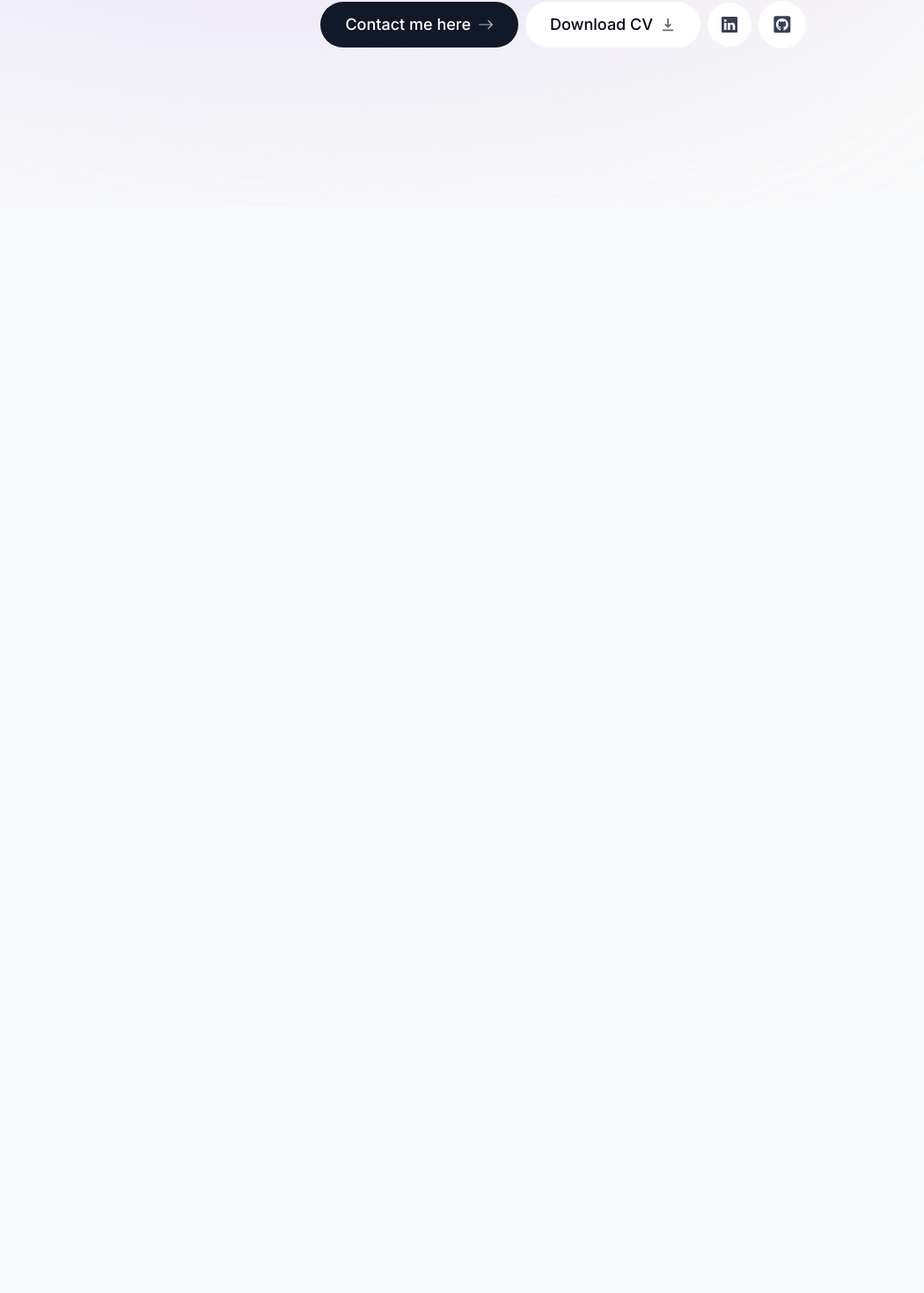
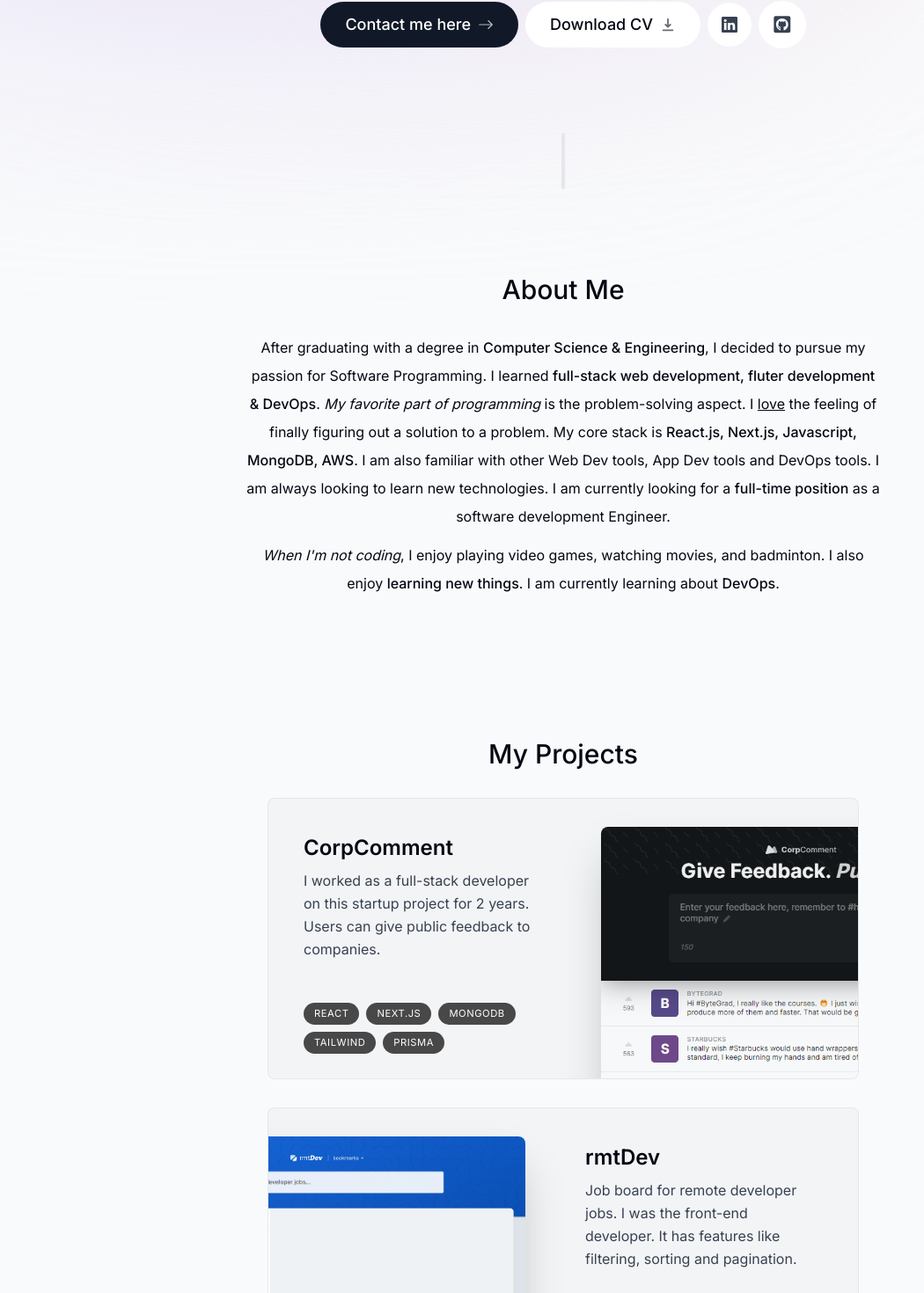
Before and after one commit to kevalpanwala27/Portfolio-Website, a Next.js app: page / in a window 1280 px wide. Shown: the part 565-2035 px from the top of the page at 88% size, without its empty margins (0-1050 px from the left). Before the commit the page ends 800 px from the top, so only its background shows below. Built offline with nearby package versions, Linux system fonts and the light colour scheme.

Commit message:
finish about and project page

```diff
--- a/app/page.tsx
+++ b/app/page.tsx
@@ -1,21 +1,21 @@
-// import About from "@/components/about";
+import About from "@/components/about";
 // import Contact from "@/components/contact";
 // import Experience from "@/components/experience";
 import Intro from "@/components/intro";
-// import Projects from "@/components/projects";
-// import SectionDivider from "@/components/section-divider";
+import Projects from "@/components/projects";
+import SectionDivider from "@/components/section-divider";
 // import Skills from "@/components/skills";
 
 export default function Home() {
   return (
     <main className="flex flex-col items-center px-4">
       <Intro />
-      {/* <SectionDivider />
+      <SectionDivider />
       <About />
       <Projects />
-      <Skills />
+      {/* <Skills />
       <Experience />
-      <Contact /> */}
+      <Contact />  */}
     </main>
   );
 }
--- /dev/null
+++ b/components/about.tsx
@@ -0,0 +1,49 @@
+"use client";
+
+import React from "react";
+import SectionHeading from "./section-heading";
+import { motion } from "framer-motion";
+import { useSectionInView } from "@/lib/hooks";
+
+export default function About() {
+  const { ref } = useSectionInView("About");
+
+  return (
+    <motion.section
+      ref={ref}
+      className="mb-28 max-w-[45rem] text-center leading-8 sm:mb-40 scroll-mt-28"
+      initial={{ opacity: 0, y: 100 }}
+      animate={{ opacity: 1, y: 0 }}
+      transition={{ delay: 0.175 }}
+      id="about"
+    >
+      <SectionHeading>About me</SectionHeading>
+      <p className="mb-3">
+        After graduating with a degree in{" "}
+        <span className="font-medium">Computer Science & Engineering</span>, I
+        decided to pursue my passion for Software Programming. I learned{" "}
+        <span className="font-medium">
+          full-stack web development, fluter development & DevOps
+        </span>
+        . <span className="italic">My favorite part of programming</span> is the
+        problem-solving aspect. I <span className="underline">love</span> the
+        feeling of finally figuring out a solution to a problem. My core stack
+        is{" "}
+        <span className="font-medium">
+          React.js, Next.js, Javascript, MongoDB, AWS
+        </span>
+        . I am also familiar with other Web Dev tools, App Dev tools and DevOps
+        tools. I am always looking to learn new technologies. I am currently
+        looking for a <span className="font-medium">full-time position</span> as
+        a software development Engineer.
+      </p>
+
+      <p>
+        <span className="italic">When I'm not coding</span>, I enjoy playing
+        video games, watching movies, and badminton. I also enjoy{" "}
+        <span className="font-medium">learning new things</span>. I am currently
+        learning about <span className="font-medium">DevOps</span>.
+      </p>
+    </motion.section>
+  );
+}
--- a/components/intro.tsx
+++ b/components/intro.tsx
@@ -67,7 +67,7 @@ export default function Intro() {
         <span className="font-bold">
           Full-stack developer, Flutter developer, DevOps Engineer
         </span>{" "}
-        with <span className="font-bold">little bit of</span> of experience. I
+        with <span className="font-bold">little bit</span> of experience. I
         enjoy building <span className="italic">sites & apps</span>. My focus is{" "}
         <span className="underline">Frontend, Backend and DevOps</span>.
       </motion.h1>
--- /dev/null
+++ b/components/project.tsx
@@ -0,0 +1,73 @@
+"use client";
+
+import { useRef } from "react";
+import { projectsData } from "@/lib/data";
+import Image from "next/image";
+import { motion, useScroll, useTransform } from "framer-motion";
+
+type ProjectProps = (typeof projectsData)[number];
+
+export default function Project({
+  title,
+  description,
+  tags,
+  imageUrl,
+}: ProjectProps) {
+  const ref = useRef<HTMLDivElement>(null);
+  const { scrollYProgress } = useScroll({
+    target: ref,
+    offset: ["0 1", "1.33 1"],
+  });
+  const scaleProgess = useTransform(scrollYProgress, [0, 1], [0.8, 1]);
+  const opacityProgess = useTransform(scrollYProgress, [0, 1], [0.6, 1]);
+
+  return (
+    <motion.div
+      ref={ref}
+      style={{
+        scale: scaleProgess,
+        opacity: opacityProgess,
+      }}
+      className="group mb-3 sm:mb-8 last:mb-0"
+    >
+      {/* <a href="https://github.com/kevalpanwala27" target="_blank"> */}
+      <section className="bg-gray-100 max-w-[42rem] border border-black/5 rounded-lg overflow-hidden sm:pr-8 relative sm:h-[20rem] hover:bg-gray-200 transition sm:group-even:pl-8 dark:text-white dark:bg-white/10 dark:hover:bg-white/20">
+        <div className="pt-4 pb-7 px-5 sm:pl-10 sm:pr-2 sm:pt-10 sm:max-w-[50%] flex flex-col h-full sm:group-even:ml-[18rem]">
+          <h3 className="text-2xl font-semibold">{title}</h3>
+          <p className="mt-2 leading-relaxed text-gray-700 dark:text-white/70">
+            {description}
+          </p>
+          <ul className="flex flex-wrap mt-4 gap-2 sm:mt-auto">
+            {tags.map((tag, index) => (
+              <li
+                className="bg-black/[0.7] px-3 py-1 text-[0.7rem] uppercase tracking-wider text-white rounded-full dark:text-white/70"
+                key={index}
+              >
+                {tag}
+              </li>
+            ))}
+          </ul>
+        </div>
+
+        <Image
+          src={imageUrl}
+          alt="Project I worked on"
+          quality={95}
+          className="absolute hidden sm:block top-8 -right-40 w-[28.25rem] rounded-t-lg shadow-2xl
+        transition
+        group-hover:scale-[1.04]
+        group-hover:-translate-x-3
+        group-hover:translate-y-3
+        group-hover:-rotate-2
+
+        group-even:group-hover:translate-x-3
+        group-even:group-hover:translate-y-3
+        group-even:group-hover:rotate-2
+
+        group-even:right-[initial] group-even:-left-40"
+        />
+      </section>
+      {/* </a> */}
+    </motion.div>
+  );
+}
--- /dev/null
+++ b/components/projects.tsx
@@ -0,0 +1,24 @@
+"use client";
+
+import React from "react";
+import SectionHeading from "./section-heading";
+import { projectsData } from "@/lib/data";
+import Project from "./project";
+import { useSectionInView } from "@/lib/hooks";
+
+export default function Projects() {
+  const { ref } = useSectionInView("Projects", 0.5);
+
+  return (
+    <section ref={ref} id="projects" className="scroll-mt-28 mb-28">
+      <SectionHeading>My projects</SectionHeading>
+      <div>
+        {projectsData.map((project, index) => (
+          <React.Fragment key={index}>
+            <Project {...project} />
+          </React.Fragment>
+        ))}
+      </div>
+    </section>
+  );
+}
--- /dev/null
+++ b/components/section-divider.tsx
@@ -0,0 +1,15 @@
+"use client";
+
+import React from "react";
+import { motion } from "framer-motion";
+
+export default function SectionDivider() {
+  return (
+    <motion.div
+      className="bg-gray-200 my-24 h-16 w-1 rounded-full hidden sm:block dark:bg-opacity-20"
+      initial={{ opacity: 0, y: 100 }}
+      animate={{ opacity: 1, y: 0 }}
+      transition={{ delay: 0.125 }}
+    ></motion.div>
+  );
+}
--- /dev/null
+++ b/components/section-heading.tsx
@@ -0,0 +1,13 @@
+import React from "react";
+
+type SectionHeadingProps = {
+  children: React.ReactNode;
+};
+
+export default function SectionHeading({ children }: SectionHeadingProps) {
+  return (
+    <h2 className="text-3xl font-medium capitalize mb-8 text-center">
+      {children}
+    </h2>
+  );
+}
```
Also changed, not shown: .eslintrc.json.
